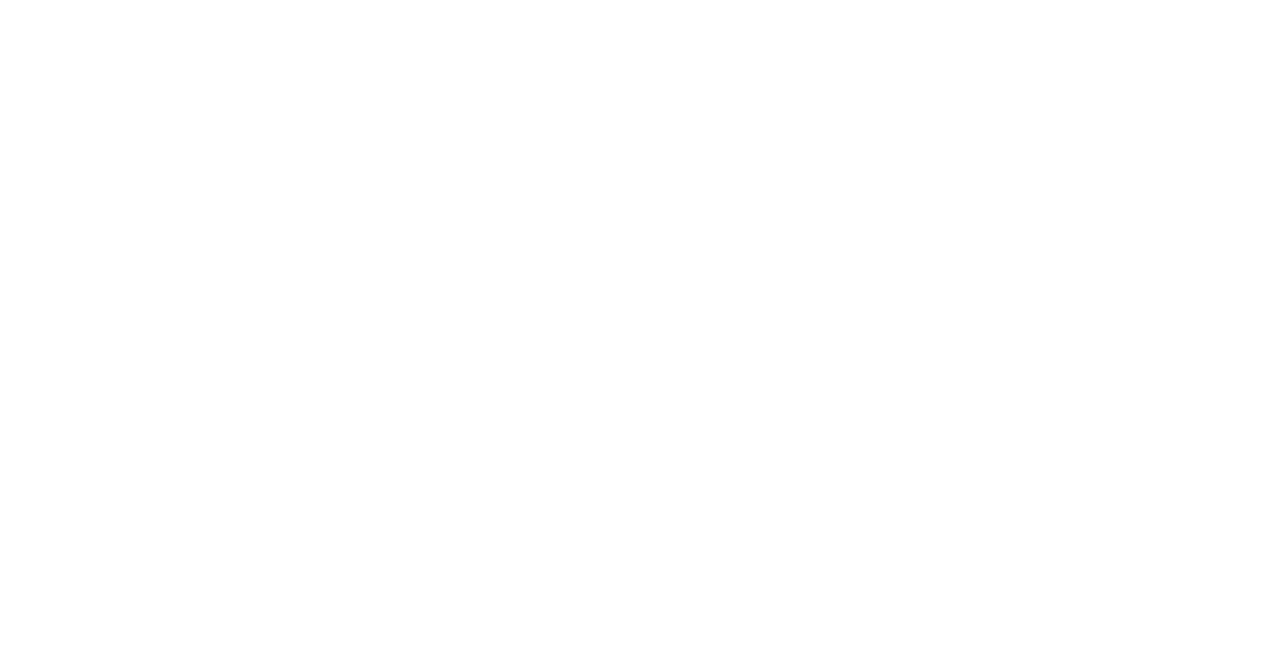
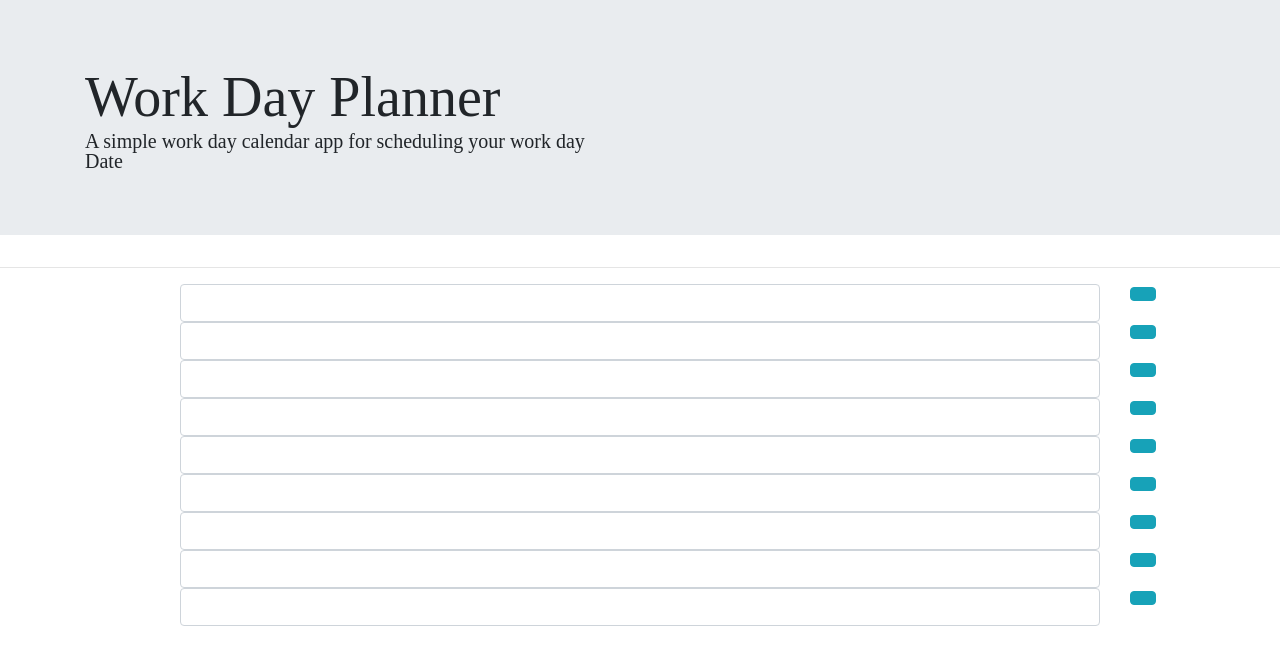
Before and after one commit to kqarlos/day-planner, a plain HTML site: page index.html in a window 1280 px wide. Drawn offline with nearby package versions, Linux system fonts and the light colour scheme.

Commit message:
Adds header and planner grid

```diff
--- a/assets/js/script.js
+++ b/assets/js/script.js
@@ -0,0 +1,11 @@
+
+
+//Get current date and update it to the date element
+function updateDate() {
+    //$("#date");
+}
+
+//Save task upon clicking save button
+$(".btn").on("click", function () {
+    //$(this);
+});
--- a/index.html
+++ b/index.html
@@ -24,9 +24,113 @@
 
 <body>
 
+    <!-- Jumbotron Header -->
+
+    <div class="jumbotron jumbotron-fluid">
+        <div class="container">
+            <h1 class="display-4">Work Day Planner</h1>
+            <p class="lead">A simple work day calendar app for scheduling your work day</p>
+            <p class="lead" id="date">Date</p>
+        </div>
+    </div>
+
+    <!-- End Jumbotron header -->
+
+    <hr>
+
+    <!-- Start planner grid -->
+
+    <div class="container" id="planner">
+        <div class="row" id="9">
+            <div class="col-1"></div>
+            <div class="col-10">
+                <input type="text" class="form-control">
+            </div>
+            <div class="col-1">
+                <button type="button" class="btn btn-info"></button>
+            </div>
+        </div>
+        <div class="row" id="10">
+            <div class="col-1"></div>
+            <div class="col-10">
+                <input type="text" class="form-control">
+            </div>
+            <div class="col-1">
+                <button type="button" class="btn btn-info"></button>
+            </div>
+        </div>
+        <div class="row" id="11">
+            <div class="col-1"></div>
+            <div class="col-10">
+                <input type="text" class="form-control">
+            </div>
+            <div class="col-1">
+                <button type="button" class="btn btn-info"></button>
+            </div>
+        </div>
+        <div class="row" id="12">
+            <div class="col-1"></div>
+            <div class="col-10">
+                <input type="text" class="form-control">
+            </div>
+            <div class="col-1">
+                <button type="button" class="btn btn-info"></button>
+            </div>
+        </div>
+        <div class="row" id="1">
+            <div class="col-1"></div>
+            <div class="col-10">
+                <input type="text" class="form-control">
+            </div>
+            <div class="col-1">
+                <button type="button" class="btn btn-info"></button>
+            </div>
+        </div>
+        <div class="row" id="2">
+            <div class="col-1"></div>
+            <div class="col-10">
+                <input type="text" class="form-control">
+            </div>
+            <div class="col-1">
+                <button type="button" class="btn btn-info"></button>
+            </div>
+        </div>
+        <div class="row" id="3">
+            <div class="col-1"></div>
+            <div class="col-10">
+                <input type="text" class="form-control">
+            </div>
+            <div class="col-1">
+                <button type="button" class="btn btn-info"></button>
+            </div>
+        </div>
+        <div class="row" id="4">
+            <div class="col-1"></div>
+            <div class="col-10">
+                <input type="text" class="form-control">
+            </div>
+            <div class="col-1">
+                <button type="button" class="btn btn-info"></button>
+            </div>
+        </div>
+        <div class="row" id="5">
+            <div class="col-1"></div>
+            <div class="col-10">
+                <input type="text" class="form-control">
+            </div>
+            <div class="col-1">
+                <button type="button" class="btn btn-info"></button>
+            </div>
+        </div>
+    </div>
+
+    <!-- end planner grid -->
+
 
     <!-- JavaScript -->
     <script src="assets/js/script.js"></script>
+    <!-- moment.js -->
+    <script src="//cdnjs.cloudflare.com/ajax/libs/moment.js/2.7.0/moment.min.js" type="text/javascript"></script>
     <!-- jQuery first, then Popper.js, then Bootstrap JS -->
     <script src="https://code.jquery.com/jquery-3.4.1.slim.min.js"
         integrity="sha384-J6qa4849blE2+poT4WnyKhv5vZF5SrPo0iEjwBvKU7imGFAV0wwj1yYfoRSJoZ+n"
```
Also changed, not shown: 1 other file.
